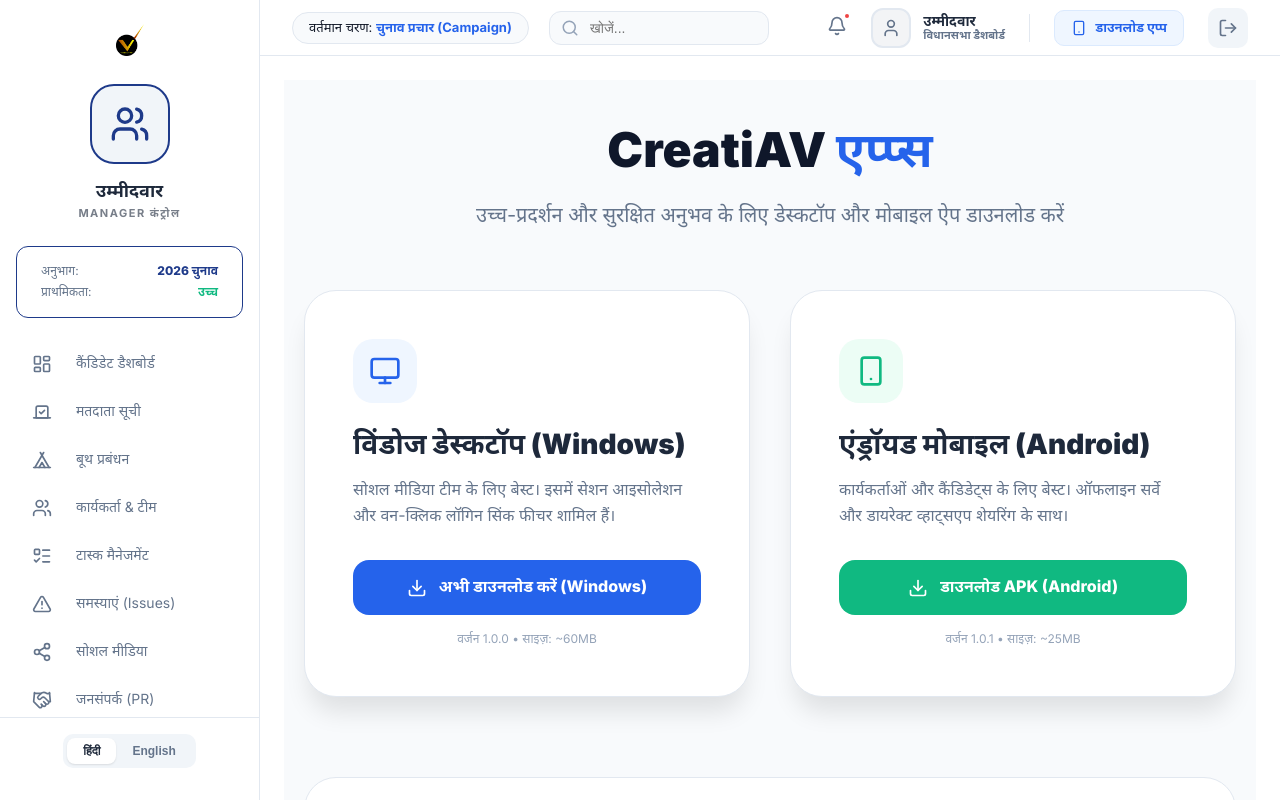
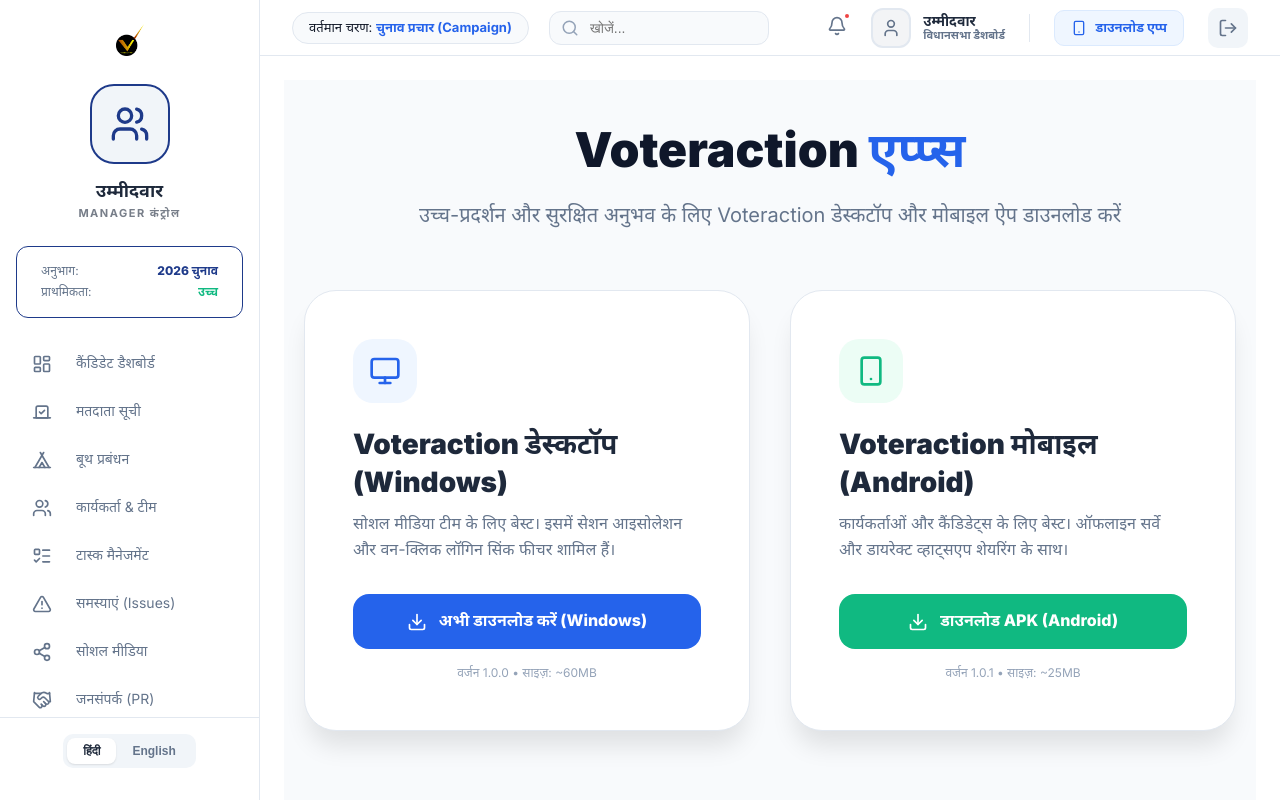
Before and after one commit to arvind-shopath/voteraction, a Next.js app: page /apps in a window 1280 px wide. Built offline with nearby package versions, Linux system fonts and the light colour scheme; no server answers; the database is empty.

Commit message:
Fix: Update download links & exclude large binary

```diff
--- a/src/app/(app)/apps/page.tsx
+++ b/src/app/(app)/apps/page.tsx
@@ -8,8 +8,8 @@
         <div style={{ minHeight: '100vh', background: '#F8FAFC', padding: '40px 20px' }}>
             <div style={{ maxWidth: '1000px', margin: '0 auto', textAlign: 'center' }}>
                 <div style={{ marginBottom: '60px' }}>
-                    <h1 style={{ fontSize: '48px', fontWeight: '900', color: '#0F172A', marginBottom: '16px' }}>CreatiAV <span style={{ color: '#2563EB' }}>एप्प्स</span></h1>
-                    <p style={{ fontSize: '20px', color: '#64748B' }}>उच्च-प्रदर्शन और सुरक्षित अनुभव के लिए डेस्कटॉप और मोबाइल ऐप डाउनलोड करें</p>
+                    <h1 style={{ fontSize: '48px', fontWeight: '900', color: '#0F172A', marginBottom: '16px' }}>Voteraction <span style={{ color: '#2563EB' }}>एप्प्स</span></h1>
+                    <p style={{ fontSize: '20px', color: '#64748B' }}>उच्च-प्रदर्शन और सुरक्षित अनुभव के लिए Voteraction डेस्कटॉप और मोबाइल ऐप डाउनलोड करें</p>
                 </div>
 
                 <div style={{ display: 'grid', gridTemplateColumns: 'repeat(auto-fit, minmax(350px, 1fr))', gap: '40px', marginBottom: '80px' }}>
@@ -18,10 +18,10 @@
                         <div style={{ width: '64px', height: '64px', borderRadius: '20px', background: '#EFF6FF', display: 'flex', alignItems: 'center', justifyContent: 'center', color: '#2563EB', marginBottom: '24px' }}>
                             <Monitor size={32} />
                         </div>
-                        <h2 style={{ fontSize: '28px', fontWeight: '900', color: '#1E293B', marginBottom: '12px' }}>विंडोज डेस्कटॉप (Windows)</h2>
+                        <h2 style={{ fontSize: '28px', fontWeight: '900', color: '#1E293B', marginBottom: '12px' }}>Voteraction डेस्कटॉप (Windows)</h2>
                         <p style={{ color: '#64748B', marginBottom: '32px', lineHeight: '1.6' }}>सोशल मीडिया टीम के लिए बेस्ट। इसमें सेशन आइसोलेशन और वन-क्लिक लॉगिन सिंक फीचर शामिल हैं।</p>
 
-                        <a href="/apps/creatiav_setup.exe" style={{ display: 'flex', alignItems: 'center', justifyContent: 'center', gap: '12px', background: '#2563EB', color: 'white', padding: '16px 32px', borderRadius: '16px', fontWeight: '800', textDecoration: 'none', transition: 'transform 0.2s' }}>
+                        <a href="/apps/voteraction_setup.exe" style={{ display: 'flex', alignItems: 'center', justifyContent: 'center', gap: '12px', background: '#2563EB', color: 'white', padding: '16px 32px', borderRadius: '16px', fontWeight: '800', textDecoration: 'none', transition: 'transform 0.2s' }}>
                             <Download size={20} /> अभी डाउनलोड करें (Windows)
                         </a>
                         <p style={{ fontSize: '12px', color: '#94A3B8', marginTop: '16px', textAlign: 'center' }}>वर्जन 1.0.0 • साइज़: ~60MB</p>
@@ -32,10 +32,10 @@
                         <div style={{ width: '64px', height: '64px', borderRadius: '20px', background: '#ECFDF5', display: 'flex', alignItems: 'center', justifyContent: 'center', color: '#10B981', marginBottom: '24px' }}>
                             <Smartphone size={32} />
                         </div>
-                        <h2 style={{ fontSize: '28px', fontWeight: '900', color: '#1E293B', marginBottom: '12px' }}>एंड्रॉयड मोबाइल (Android)</h2>
+                        <h2 style={{ fontSize: '28px', fontWeight: '900', color: '#1E293B', marginBottom: '12px' }}>Voteraction मोबाइल (Android)</h2>
                         <p style={{ color: '#64748B', marginBottom: '32px', lineHeight: '1.6' }}>कार्यकर्ताओं और कैंडिडेट्स के लिए बेस्ट। ऑफलाइन सर्वे और डायरेक्ट व्हाट्सएप शेयरिंग के साथ।</p>
 
-                        <a href="/apps/creatiav.apk" style={{ display: 'flex', alignItems: 'center', justifyContent: 'center', gap: '12px', background: '#10B981', color: 'white', padding: '16px 32px', borderRadius: '16px', fontWeight: '800', textDecoration: 'none', transition: 'transform 0.2s' }}>
+                        <a href="/apps/voteraction.apk" style={{ display: 'flex', alignItems: 'center', justifyContent: 'center', gap: '12px', background: '#10B981', color: 'white', padding: '16px 32px', borderRadius: '16px', fontWeight: '800', textDecoration: 'none', transition: 'transform 0.2s' }}>
                             <Download size={20} /> डाउनलोड APK (Android)
                         </a>
                         <p style={{ fontSize: '12px', color: '#94A3B8', marginTop: '16px', textAlign: 'center' }}>वर्जन 1.0.1 • साइज़: ~25MB</p>
@@ -63,7 +63,7 @@
                 </div>
 
                 <div style={{ marginTop: '40px', color: '#94A3B8', fontSize: '14px' }}>
-                    © 2026 CreatiAV Social Dashboard. All Rights Reserved.
+                    © 2026 Voteraction Social Dashboard. All Rights Reserved.
                 </div>
             </div>
         </div>
```
Also changed, not shown: 1 other file (tests, documents, lock files or other folders).
